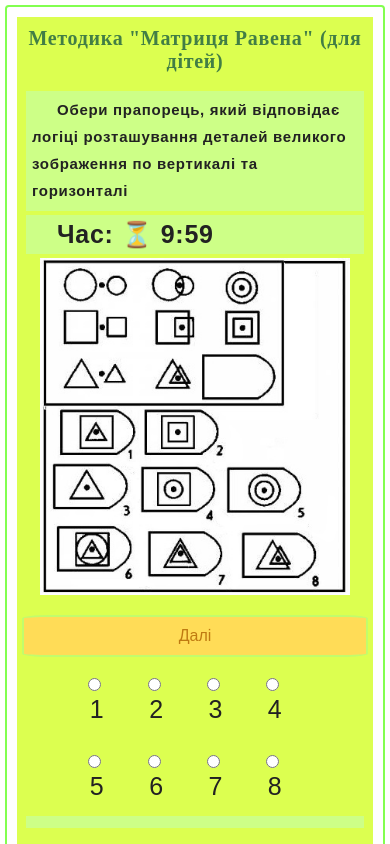
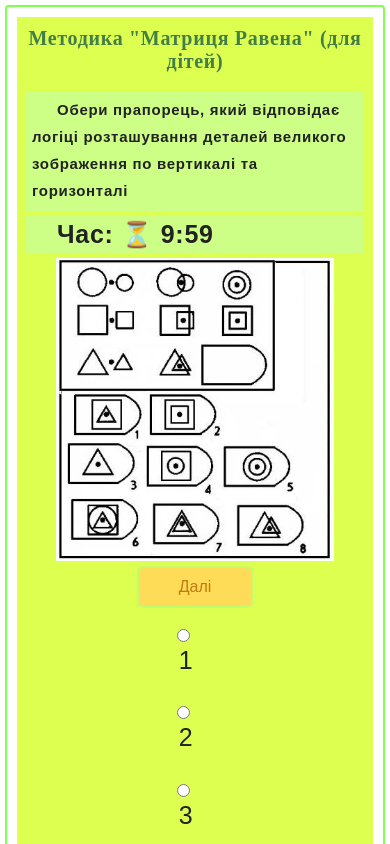
Before and after one commit to darinadgc/cognitive_skills, a plain HTML site: page matrytsya_ravena.html in a window 390 px wide. Both pictures are taken after a click on the button "Почати тест". Shown: the top 844 px of the page. Drawn offline with Linux system fonts and the light colour scheme.

Commit message:
Update main.css

```diff
--- a/css/main.css
+++ b/css/main.css
@@ -240,7 +240,7 @@ div#task-container-raven {
   justify-content: center;
   align-items: center;
   flex-direction: column;
-  gap: 20px;
+  gap: 5px;
 }
 .radio-options {
     list-style: none;
@@ -286,8 +286,15 @@ img.option, label, #option, input[type='radio'] {
 	   font-size: 41px;
 	  }
 }
-  @media (max-width: 581px) {  div#task-container-raven {
-    flex-wrap: wrap;
+  @media (max-width: 581px) {  div#task-container-raven .main-image {
+    max-height: 337px;
+}
+}
+  @media (max-width: 429px) {  div#task-container-raven .main-image {
+    max-height: 303px;
+}
+.radio-options {
+flex-direction: column;
 }
 }
 @media (min-width: 68px) and (max-width: 480px) {
```
